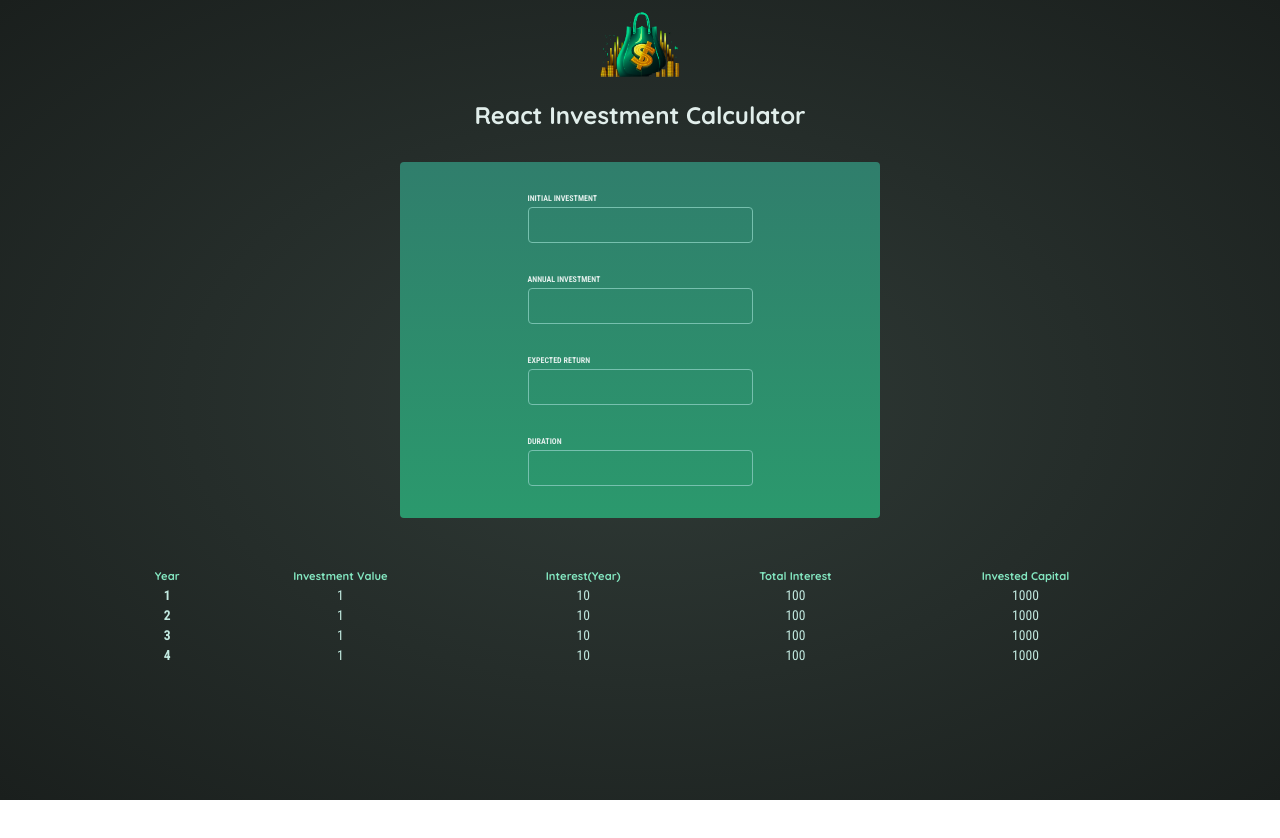
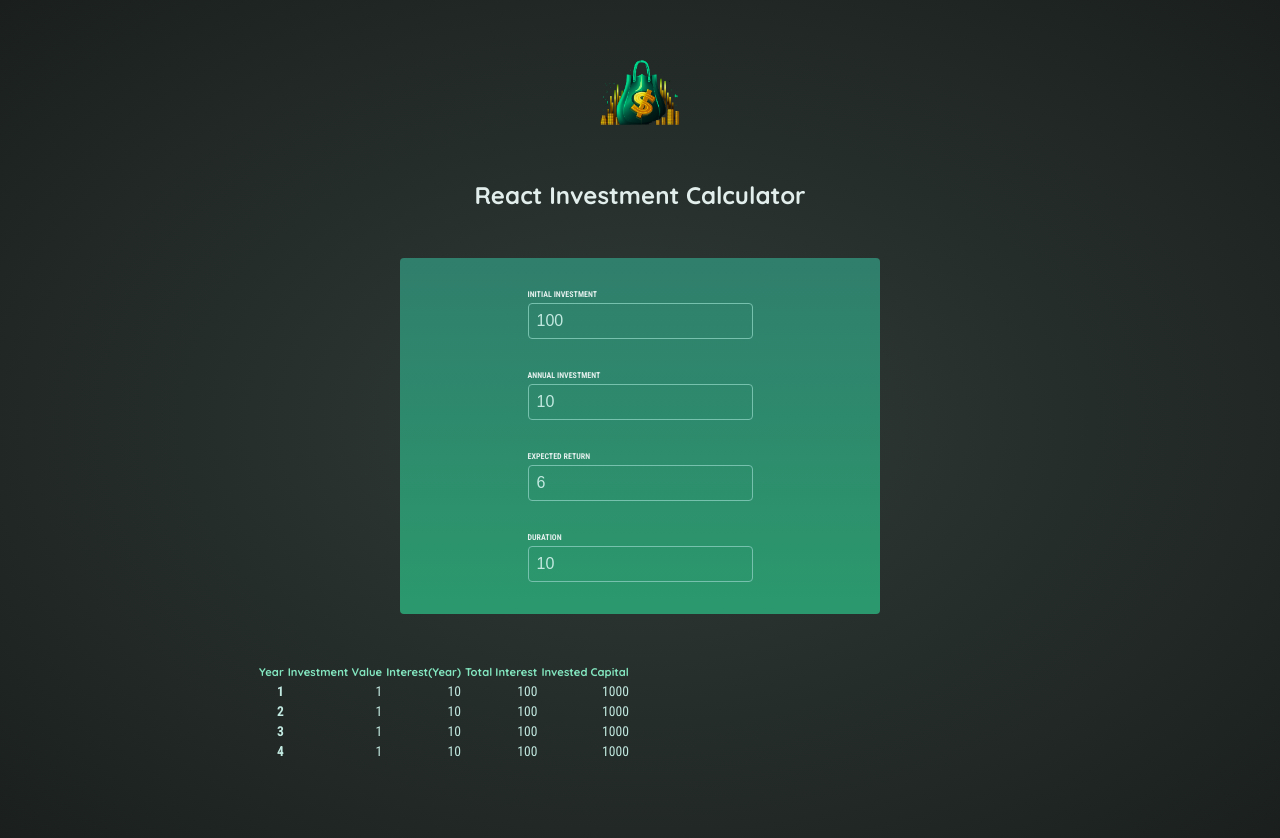
Before and after one commit to baidikov-roman-mi/investment-calculator, a React (Vite) app: page / in a window 1280 px wide. Shown: the top 838 px of the page. Before the commit the page ends 800 px from the top, so only its background shows below. Built offline with nearby package versions, Linux system fonts and the light colour scheme.

Commit message:
(Code): Updated inputs and created state. Some scss update

```diff
--- a/src/App.tsx
+++ b/src/App.tsx
@@ -8,10 +8,23 @@ const Table = lazy(() => import("./components/table/Table.tsx"));
 // calculateInvestmentResults();
 
 const App = () => {
-  // const [initial, setInitial] = useState(0);
+  const [userInput, setUserInput] = useState({
+    initialInvestment: 100,
+    annualInvestment: 10,
+    expectedReturn: 6,
+    duration: 10,
+  });
 
-  // function handleInitial() {
-  // }
+  function handleChange(inputIdentifier: string, newValue: string) {
+    setUserInput((prevUserInput) => {
+      console.log("prevUserInput :", prevUserInput);
+
+      return {
+        ...prevUserInput,
+        [inputIdentifier]: parseFloat(newValue),
+      };
+    });
+  }
 
   return (
     <>
@@ -19,10 +32,8 @@ const App = () => {
         logo="investment-calculator-logo"
         title="React Investment Calculator"
       />
-        <UserInput />
-      <div id="result" className="center">
-        <Table />
-      </div>
+      <UserInput state={userInput} onChange={handleChange} />
+      <Table state={userInput} />
     </>
   );
 };
--- a/src/components/UserInput.tsx
+++ b/src/components/UserInput.tsx
@@ -1,32 +1,58 @@
 interface Props {
-  props?: string;
+  onChange: (inputIdentifier: string, newValue: string) => void;
+  state: {
+    initialInvestment: number;
+    annualInvestment: number;
+    expectedReturn: number;
+    duration: number;
+  };
 }
 
-const UserInput = ({ props }: Props) => {
+const UserInput = ({ onChange, state }: Props) => {
   return (
     <section id="user-input">
       <div className="input-group">
         <p>
           <label>Initial Investment</label>
-          <input type="number" required />
+          <input
+            type="number"
+            required
+            value={state.initialInvestment}
+            onChange={(e) => onChange("initialInvestment", e.target.value)}
+          />
         </p>
       </div>
       <div className="input-group">
         <p>
           <label>Annual Investment</label>
-          <input type="number" required />
+          <input
+            type="number"
+            required
+            value={state.annualInvestment}
+            onChange={(e) => onChange("annualInvestment", e.target.value)}
+          />
         </p>
       </div>
       <div className="input-group">
         <p>
           <label>Expected Return</label>
-          <input type="number" required />
+          <input
+            type="number"
+            required
+            value={state.expectedReturn}
+            onChange={(e) => onChange("expectedReturn", e.target.value)}
+          />
         </p>
       </div>
       <div className="input-group">
         <p>
           <label>Duration</label>
-          <input type="number" required />
+          <input
+            type="number"
+            required
+            value={state.duration}
+            onChange={(e) => onChange("duration", e.target.value)}
+          />
         </p>
       </div>
     </section>
--- a/src/components/table/Table.tsx
+++ b/src/components/table/Table.tsx
@@ -1,10 +1,18 @@
 interface Props {
-  props?: string;
+  state: {
+    initialInvestment: number;
+    annualInvestment: number;
+    expectedReturn: number;
+    duration: number;
+  };
 }
 
-const Table = ({ props }: Props) => {
+const Table = ({ state }: Props) => {
+  console.log("state :", state);
+
   return (
     <>
+      <section id="result" className="center">
         <table>
           <thead>
             <tr>
@@ -46,6 +54,7 @@ const Table = ({ props }: Props) => {
             </tr>
           </tbody>
         </table>
+      </section>
     </>
   );
 };
--- a/src/index.scss
+++ b/src/index.scss
@@ -1,86 +1,82 @@
-@import url("https://fonts.googleapis.com/css2?family=Quicksand:wght@400;700&family=Roboto+Condensed:wght@400;700&display=swap");
+$white: #e1eeeb;
+$white-green: #c2e9e0;
+$green: #83e6c0;
+$Quicksand: "Quicksand", sans-serif;
+$Roboto: "Roboto Condensed", sans-serif;
+$background-color: transparent;
 
+@import "https://fonts.googleapis.com/css2?family=Quicksand:wght@400;700&family=Roboto+Condensed:wght@400;700&display=swap";
 * {
   box-sizing: border-box;
 }
-
 body {
   margin: 0;
-  font-family: "Quicksand", sans-serif;
+  font-family: $Quicksand;
   -webkit-font-smoothing: antialiased;
   -moz-osx-font-smoothing: grayscale;
   background: radial-gradient(#303b37, #1a1f1d);
-  color: #e1eeeb;
+  color: $white;
   min-height: 100vh;
-
+}
 #header {
   text-align: center;
+  margin: 3rem auto;
   img {
     width: 5rem;
     height: 5rem;
     object-fit: contain;
-      background-color: transparent;
+    background-color: $background-color;
   }
   h1 {
     font-size: 1.5rem;
   }
 }
-
 #user-input {
   padding: 1rem;
   max-width: 30rem;
   margin: 2rem auto;
   border-radius: 4px;
   background: linear-gradient(180deg, #307e6c, #2b996d);
-
   label {
     display: block;
     margin-bottom: 0.25rem;
-      font-family: "Roboto Condensed", sans-serif;
+    font-family: $Roboto;
     font-size: 0.5rem;
     font-weight: bold;
     text-transform: uppercase;
   }
-
   input {
     width: 100%;
     padding: 0.5rem;
     border: 1px solid #76c0ae;
     border-radius: 0.25rem;
-      background-color: transparent;
-      color: #c2e9e0;
+    background-color: $background-color;
+    color: $white-green;
     font-size: 1rem;
   }
 }
-
 .input-group {
   display: flex;
   justify-content: space-evenly;
-    flex-wrap: wrap;
   gap: 1.5rem;
 }
-
 #result {
-    display: table;
   max-width: 50rem;
   margin: 2rem auto;
-    // padding: 1rem;
+  padding: 1rem;
   table-layout: fixed;
   border-spacing: 1rem;
-    text-align: center;
-    table{
-      width: 80vw;
-    }
-
+  text-align: right;
   thead {
     font-size: 0.7rem;
-      color: #83e6c0;
+    color: $green;
   }
-
   tbody {
-      font-family: "Roboto Condensed", sans-serif;
+    font-family: $Roboto;
     font-size: 0.85rem;
-      color: #c2e9e0;
+    color: $white-green;
   }
 }
+.center {
+  text-align: center;
 }
```
Lines whose indentation alone changed are shown as unchanged.
